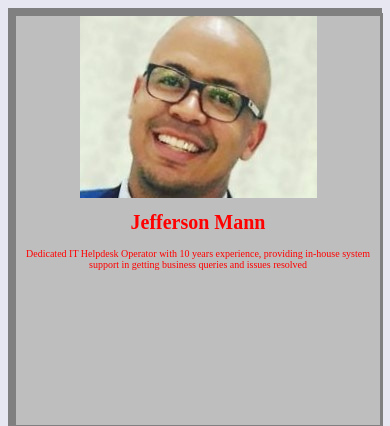
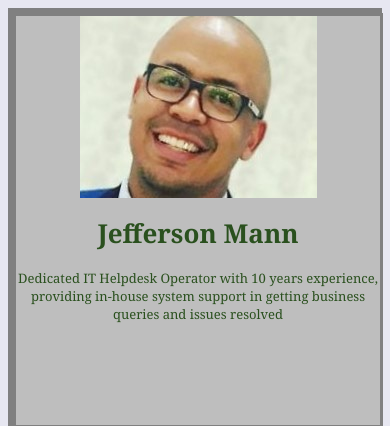
Before and after one commit to MannJefferson/WebDesign2022, a plain HTML site: page index.html in a window 390 px wide. Shown: the top 426 px of the page. Drawn offline with Linux system fonts and the light colour scheme; grey boxes are pictures that could not be loaded.

Commit message:
Resume8.2

```diff
--- a/css/stylesheet.css
+++ b/css/stylesheet.css
@@ -93,7 +93,8 @@ a:hover {
 
 @media screen and (max-width:850px){
 #heading{
-  color: red;
-  font-size: x-small;
+  color: #2a501e;
+  font-size:small;
+  font-family: Georgia, 'Times New Roman', Times, serif;
 }
 }
--- a/index.html
+++ b/index.html
@@ -18,7 +18,7 @@
             </picture>
 
         <h1 >Jefferson Mann</h1>
-        <p>Dedicated IT Helpdesk Operator with 10 years experience, providing in-house system support in getting
+        <p class="intro">Dedicated IT Helpdesk Operator with 10 years experience, providing in-house system support in getting
             business queries and issues resolved </p>
     </header>
     <main class="main">
```
